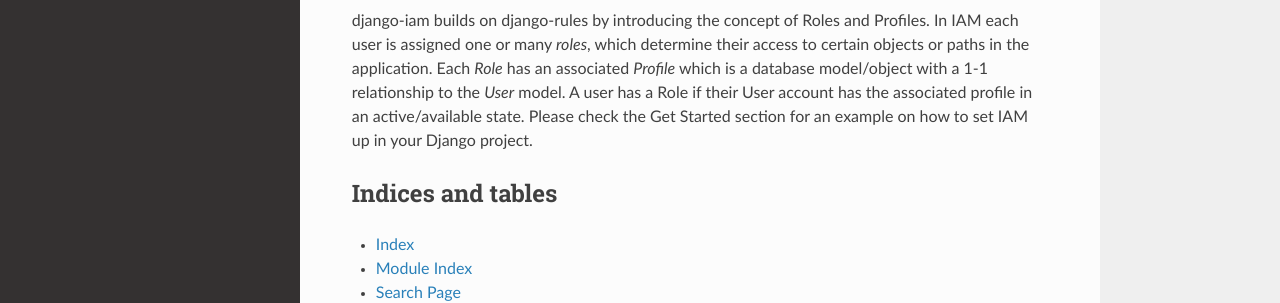
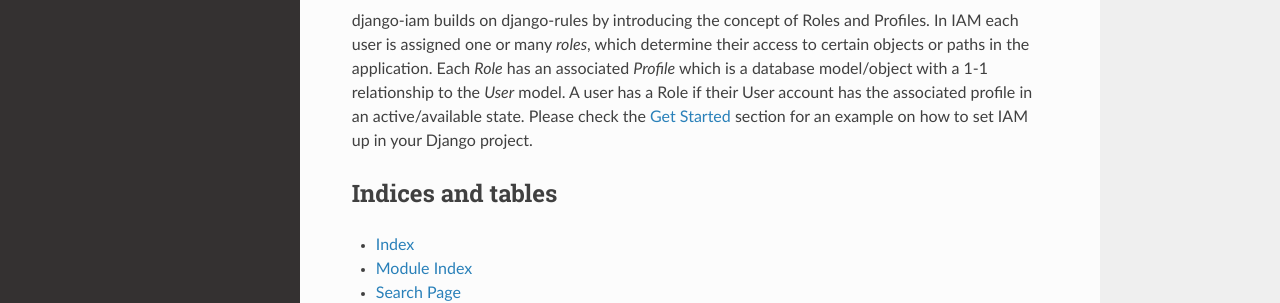
Before and after one commit to kaoslabsinc/django-iam, a Sphinx documentation site: the page built from docs/index.rst, in a window 1280 px wide and 900 px high, scrolled down 639 px. Shown: the part 406-709 px from the top of the window. Built offline with Sphinx 7.4.7 and the Read the Docs theme 2.0.0, drawn with Linux system fonts in a browser that asks for light colours; some of the changed lines change nothing that is shown.

Commit message:
ref to doc

```diff
--- a/docs/index.rst
+++ b/docs/index.rst
@@ -34,8 +34,8 @@
 django-iam builds on django-rules by introducing the concept of Roles and Profiles. In IAM each user is assigned one or
 many `roles`, which determine their access to certain objects or paths in the application. Each `Role` has an associated
 `Profile` which is a database model/object with a 1-1 relationship to the `User` model. A user has a Role if their User
-account has the associated profile in an active/available state. Please check the Get Started section for an example on
-how to set IAM up in your Django project.
+account has the associated profile in an active/available state. Please check the :doc:`tutorial` section
+for an example on how to set IAM up in your Django project.
 
 Indices and tables
 ==================
```
